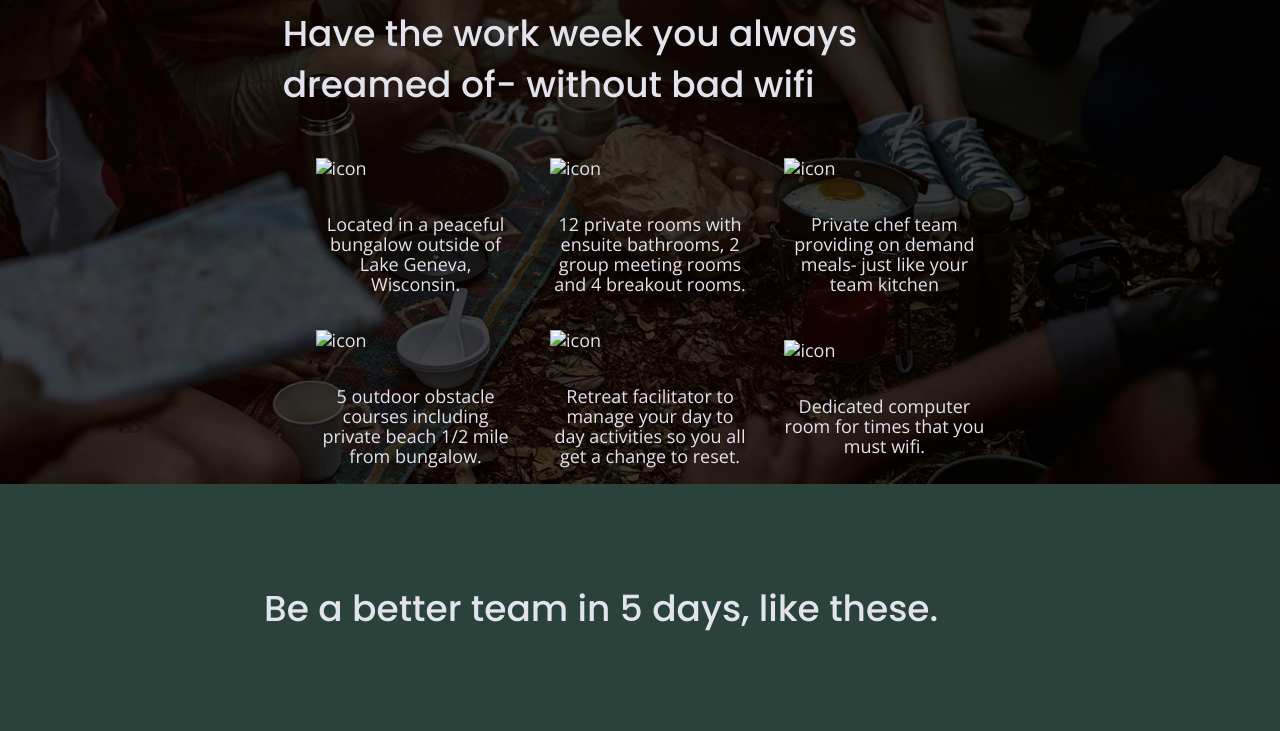
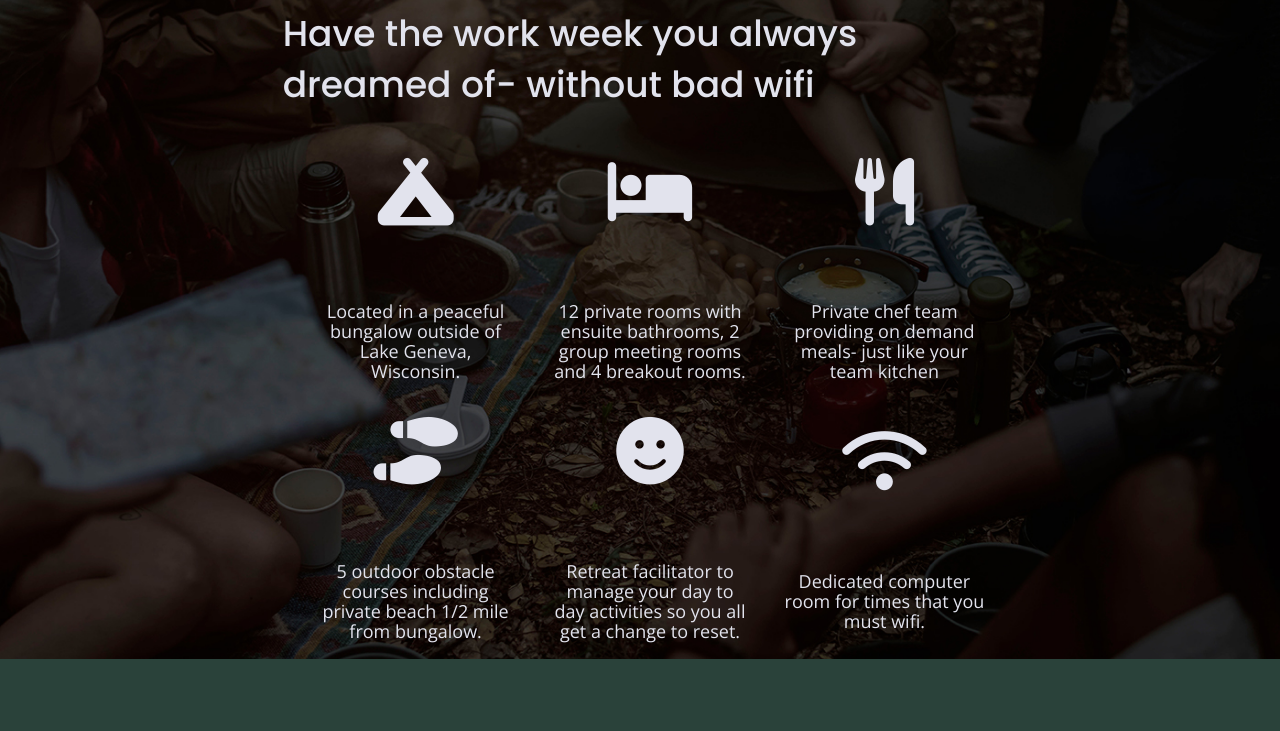
Before and after one commit to nketiab/unplugged-retreat, a website: page index.html in a window 1280 px wide. Shown: the part 899-1630 px from the top of the page. Drawn offline with nearby package versions, Linux system fonts and the light colour scheme.

Commit message:
Added font awesome icons to features section on homepage

```diff
--- a/css/main.css
+++ b/css/main.css
@@ -272,6 +272,7 @@ footer .social {
 
 }
 
+
 .hero-area {
   display: flex;
   justify-content: center;
@@ -393,7 +394,14 @@ input[type=button] {
 
 .fontawesome-icon {
   display: flex;
+  justify-content: center;
+  align-items: center;
 
+}
+
+.features i {
+  font-size: 3.75em;
+  margin-bottom: 40px;
 }
 
 .reviews {
--- a/index.html
+++ b/index.html
@@ -22,6 +22,8 @@
   <meta name="theme-color" content="#fafafa">
   <!---- Google Fontss ---->
   <link href="https://fonts.googleapis.com/css?family=Open+Sans:400,700|Poppins:500,700" rel="stylesheet">
+   <!-------- Icons ----->
+  <script src="https://kit.fontawesome.com/e497230202.js" crossorigin="anonymous"></script>
 </head>
 
 <body>
@@ -76,37 +78,37 @@
         <div class="features-items">
           <article>
             <p class="fontawesome-icon">
-              <img src="#" alt="icon"/>
+              <i class="fas fa-campground"></i>
             </p>
             <p class="features-item-description">Located in a peaceful bungalow outside of Lake Geneva, Wisconsin. </p>
           </article>
           <article>
             <p class="fontawesome-icon">
-              <img src="#" alt="icon"/>
+              <i class="fas fa-bed"></i>
             </p>
             <p class="features-item-description">12 private rooms with ensuite bathrooms, 2 group meeting rooms and 4 breakout rooms.</p>
           </article>
           <article>
             <p class="fontawesome-icon">
-              <img src="#" alt="icon"/>
+              <i class="fas fa-utensils"></i>
             </p>
             <p class="features-item-description">Private chef team providing on demand meals- just like your team kitchen</p>
           </article>
           <article>
             <p class="fontawesome-icon">
-              <img src="#" alt="icon"/>
+              <i class="fas fa-shoe-prints"></i>
             </p>
             <p class="features-item-description">5 outdoor obstacle courses including private beach 1/2 mile from bungalow.</p>
           </article>
           <article>
             <p class="fontawesome-icon">
-              <img src="#" alt="icon"/>
+              <i class="fas fa-smile"></i>
             </p>
            <p class="features-item-description">Retreat facilitator to manage your day to day activities so you all get a change to reset.</p>
           </article>
           <article>
             <p class="fontawesome-icon">
-              <img src="#" alt="icon"/>
+              <i class="fas fa-wifi"></i>
             </p>
             <p class="features-item-description">Dedicated computer room for times that you must wifi.</p>
          </article>
```
Also changed, not shown: about/index.html (+3 -0 lines), faq/index.html (+2 -0 lines).
